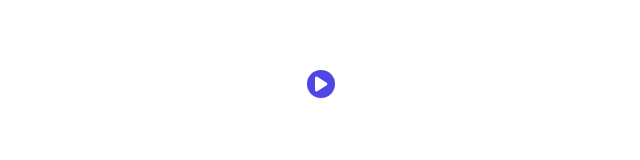
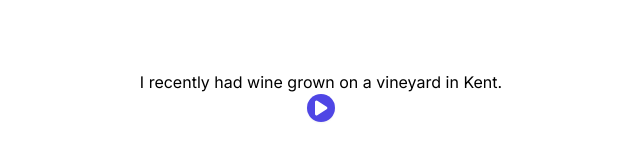
Before and after one commit to HialeahLiam/language-recognition, a Next.js app: page /practice in a window 1280 px wide. Shown: the part 250-410 px from the top of the page, without its empty margins (319-959 px from the left). Built offline with nearby package versions, Linux system fonts and the light colour scheme.

Commit message:
words highlighted during playback

```diff
--- a/app/components/PracticeA.tsx
+++ b/app/components/PracticeA.tsx
@@ -14,10 +14,23 @@ interface Props {
 }
 
 function PracticeA({ snippet }: Props) {
+  const [currentWord, setCurrentWord] = useState("58.7659.28");
   const [progressInterval, setProgressInterval] = useState<NodeJS.Timer | null>(
     null
   );
   const video = useRef(null);
+
+  function updateCurrentWord(currentTime: number) {
+    const match = snippet.words.find(
+      (w) => w.startTime <= currentTime && currentTime <= w.endTime
+    );
+    console.log({ match });
+
+    if (match) {
+      const key = `${match.startTime}${match.endTime}`;
+      setCurrentWord(key);
+    }
+  }
 
   function handlePlay() {
     const videoElement = video.current as unknown as HTMLVideoElement;
@@ -25,6 +38,7 @@ function PracticeA({ snippet }: Props) {
       setInterval(() => {
         console.log("inter");
         if (!videoElement.paused) {
+          updateCurrentWord(videoElement.currentTime);
           console.log(videoElement.currentTime);
         }
       }, 100)
@@ -49,6 +63,19 @@ function PracticeA({ snippet }: Props) {
         className="h-60 mb-20"
         src={snippet.videoSrc}
       ></video>
+      <p>
+        {snippet.words.map((w) => {
+          const key = `${w.startTime}${w.endTime}`;
+          return (
+            <span
+              className={`${key === currentWord ? "text-red-500" : ""}`}
+              key={key}
+            >
+              {w.text}
+            </span>
+          );
+        })}
+      </p>
       <button
         type="button"
         onClick={handlePlay}
--- a/app/practice/page.tsx
+++ b/app/practice/page.tsx
@@ -7,7 +7,58 @@ function PracticePage() {
       snippet={{
         videoSrc:
           "https://ddxunletf95iu.cloudfront.net/8ECB1DF8-87F9-4355-902D-5673B1D85361.mp4",
-        words: [],
+        words: [
+          {
+            text: " I",
+            startTime: 57.36 - 57.36,
+            endTime: 57.9 - 57.36,
+          },
+          {
+            text: " recently",
+            startTime: 57.9 - 57.36,
+            endTime: 58.4 - 57.36,
+          },
+          {
+            text: " had",
+            startTime: 58.4 - 57.36,
+            endTime: 58.76 - 57.36,
+          },
+          {
+            text: " wine",
+            startTime: 58.76 - 57.36,
+            endTime: 59.28 - 57.36,
+          },
+          {
+            text: " grown",
+            startTime: 59.28 - 57.36,
+            endTime: 59.72 - 57.36,
+          },
+          {
+            text: " on",
+            startTime: 59.72 - 57.36,
+            endTime: 59.96 - 57.36,
+          },
+          {
+            text: " a",
+            startTime: 59.96 - 57.36,
+            endTime: 60.14 - 57.36,
+          },
+          {
+            text: " vineyard",
+            startTime: 60.14 - 57.36,
+            endTime: 60.66 - 57.36,
+          },
+          {
+            text: " in",
+            startTime: 60.66 - 57.36,
+            endTime: 60.88 - 57.36,
+          },
+          {
+            text: " Kent.",
+            startTime: 60.88 - 57.36,
+            endTime: 61.46 - 57.36,
+          },
+        ],
       }}
     ></PracticeA>
   );
```
